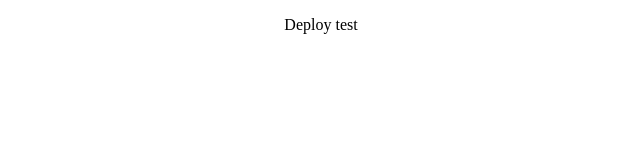
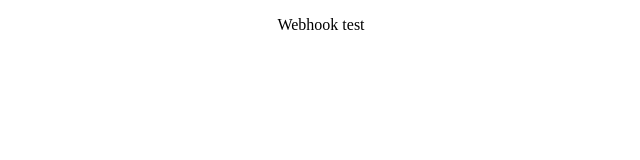
Before and after one commit to gleisonbs/adote-um-pet, a React (Create React App) app: page / in a window 1280 px wide. Shown: the top 160 px of the page, without its empty margins (319-959 px from the left). Built offline with nearby package versions, Linux system fonts and the light colour scheme.

Commit message:
Webhook test

```diff
--- a/src/components/app/App.js
+++ b/src/components/app/App.js
@@ -4,7 +4,7 @@ import './App.css';
 export default function App() {
   return (
     <div className="App">
-      <p>Deploy test</p>
+      <p>Webhook test</p>
     </div>
   );
 }
```
